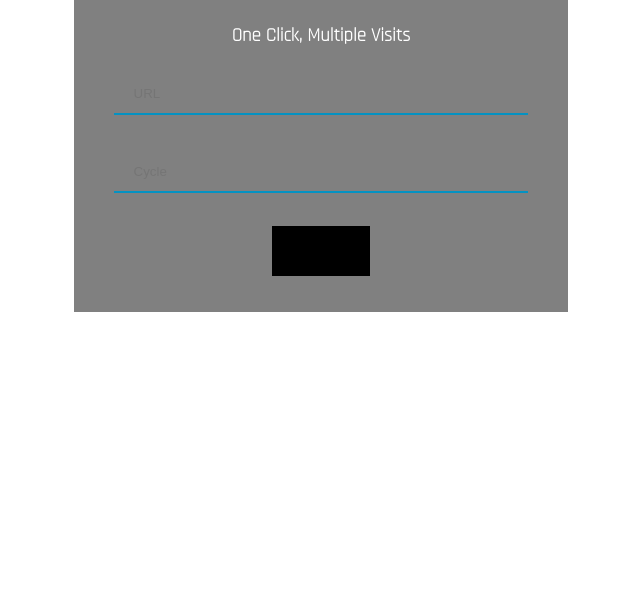
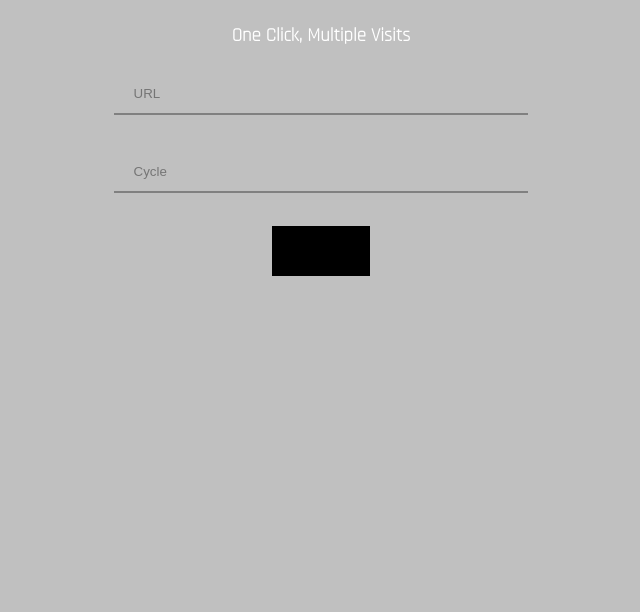
Before and after one commit to r-clarissa/vpress-web-bot, a plain HTML site: page index.html in a window 1280 px wide. Shown: the part 465-1077 px from the top of the page, without its empty margins (319-959 px from the left). Drawn offline with Linux system fonts and the light colour scheme.

Commit message:
Updated style

```diff
--- a/style.css
+++ b/style.css
@@ -6,12 +6,12 @@ body {
     justify-content: center;
     align-items: center;
     margin: auto;
-    background-size: cover;
+    background-color: silver;
     font-family: 'Rajdhani', sans-serif;
 }
 
 .panel {
-    background-color: gray;
+    background-color: silver;
     backdrop-filter: blur(5px);
     margin-top: 300px;
     margin-bottom: 300px;
@@ -46,6 +46,6 @@ input[type=text], input[type=number] {
     margin: 8px 0;
     box-sizing: border-box;
     border: none;
-    border-bottom: 2px solid #0492C2;
+    border-bottom: 2px solid gray;
     background-color: transparent;
 }
```
